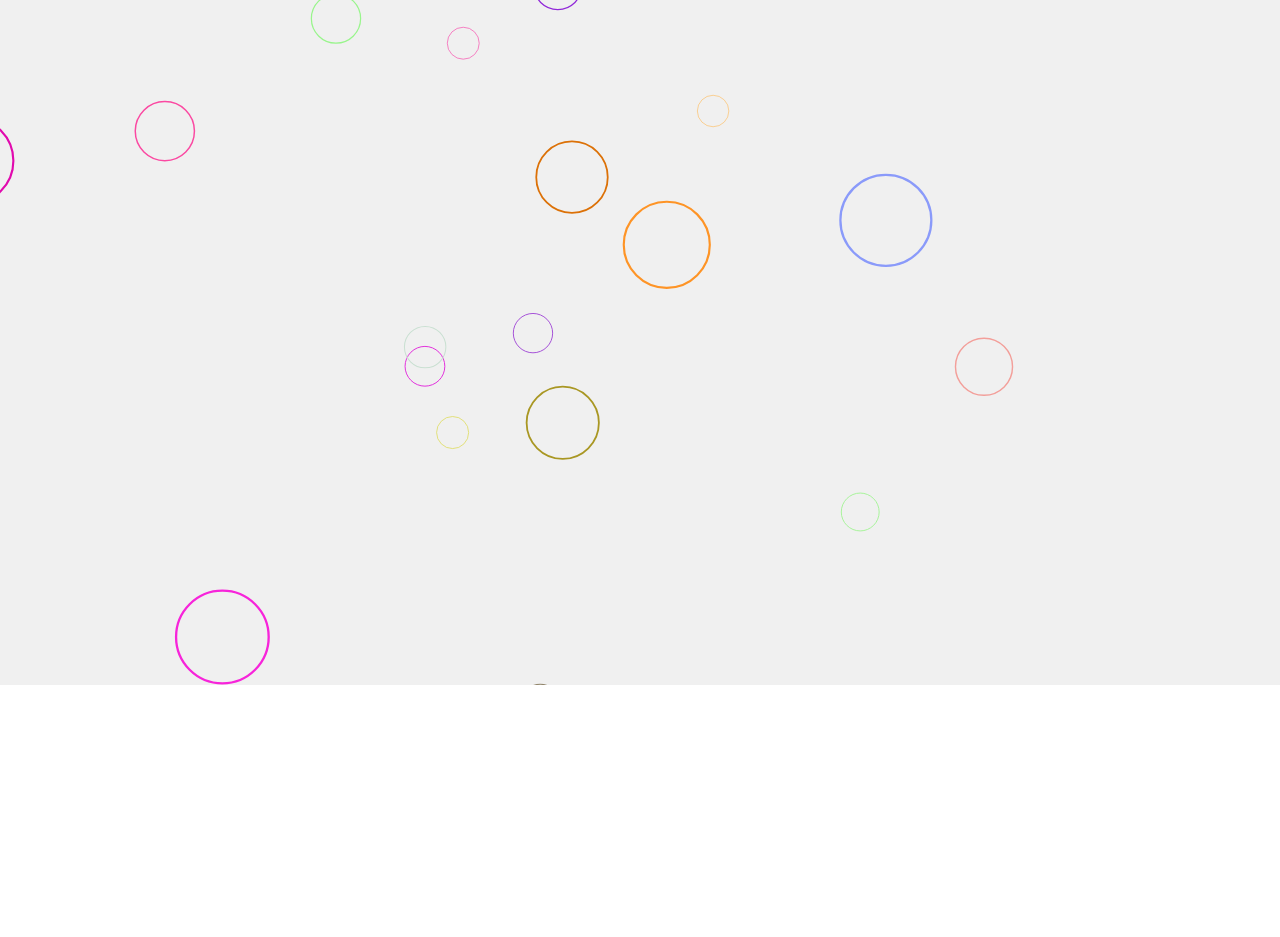
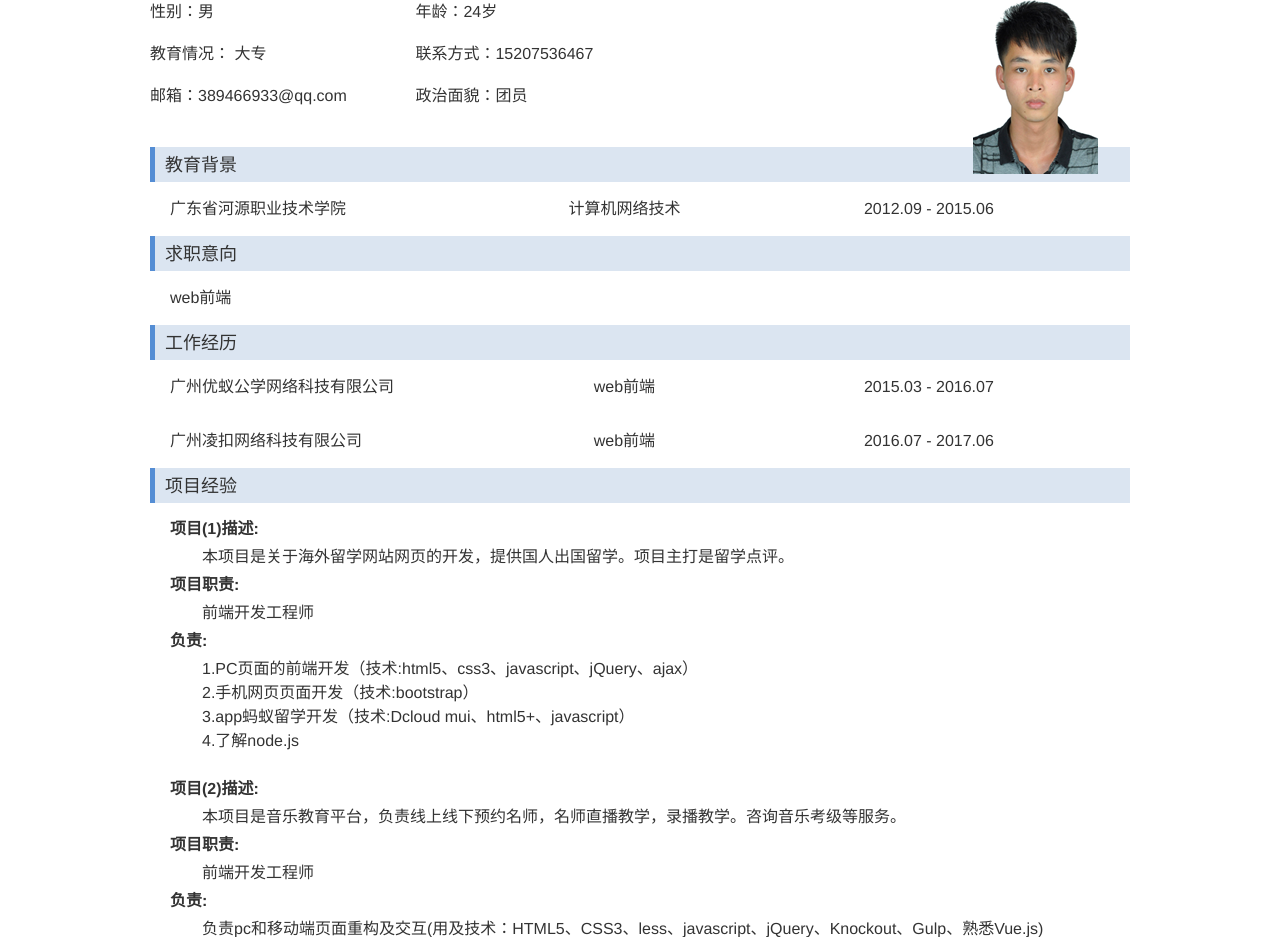
Before and after one commit to RokoHuang/RokoHuang.github.io, a plain HTML site: page about.html in a window 1280 px wide. Shown: the part 115-1052 px from the top of the page. Before the commit the page ends 808 px from the top, so only its background shows below. Drawn offline with Linux system fonts and the light colour scheme.

Commit message:
'update'

```diff
--- a/about.html
+++ b/about.html
@@ -16,7 +16,100 @@
 
 		<div class="Roko">
 			<div class="r-about">
-				<h3>关于我</h3>
+				<h3>黄浩简历</h3>
+				<div class="r-int">
+					<img src="img/Roko (2).png"/>
+					<li>
+						<span>性别：男</span>
+						<span>年龄：24岁</span>
+					</li>
+					<li>
+						<span>教育情况： 大专</span>
+						<span>联系方式：15207536467</span>
+					</li>
+					<li>
+						<span>邮箱：389466933@qq.com</span>
+						<span>政治面貌：团员</span>
+					</li>
+				</div>
+				<div class="r-edu r-margin">
+					<div>教育背景</div>
+					<li>
+						<span>广东省河源职业技术学院</span>
+						<span>计算机网络技术</span>
+						<span>2012.09 - 2015.06</span>
+					</li>
+				</div>
+				<div class="r-edu">
+					<div>求职意向</div>
+					<li>
+						<span>web前端</span>
+					</li>
+				</div>
+				<div class="r-edu">
+					<div>工作经历</div>
+					<li>
+						<span>广州优蚁公学网络科技有限公司</span>
+						<span>web前端</span>
+						<span> 2015.03 - 2016.07</span>
+					</li>
+					<li>
+						<span>广州凌扣网络科技有限公司</span>
+						<span>web前端</span>
+						<span> 2016.07 - 2017.06</span>
+					</li>
+				</div>
+				<div class="r-edu">
+					<div>项目经验</div>
+					<li style="padding: 10px 20px;">
+						<h3>项目(1)描述:</h3>
+						<p>本项目是关于海外留学网站网页的开发，提供国人出国留学。项目主打是留学点评。</p>
+						<h3>项目职责:</h3>
+							<p>前端开发工程师</p>
+						<h3>负责:</h3>
+						<p>1.PC页面的前端开发（技术:html5、css3、javascript、jQuery、ajax）</p>
+						<p>2.手机网页页面开发（技术:bootstrap）</p>
+						<p>3.app蚂蚁留学开发（技术:Dcloud   mui、html5+、javascript）</p>
+						<p>4.了解node.js</p>
+					</li>
+					<li style="padding: 10px 20px;">
+						<h3>项目(2)描述:</h3>
+						<p>本项目是音乐教育平台，负责线上线下预约名师，名师直播教学，录播教学。咨询音乐考级等服务。</p>
+						<h3>项目职责:</h3>
+							<p>前端开发工程师</p>
+						<h3>负责:</h3>
+						<p>负责pc和移动端页面重构及交互(用及技术：HTML5、CSS3、less、javascript、jQuery、Knockout、Gulp、熟悉Vue.js)</p>
+					</li>
+					<li style="padding: 10px 20px;">
+						<h3>项目(3)描述:</h3>
+						<p>在微信端(微信小程序)提供方便学生考级咨询、考级报名及考级题试测试(用及技术：wxml、wxcs等)</p>
+						<h3>项目职责:</h3>
+							<p>前端开发工程师</p>
+						<h3>负责:</h3>
+						<p>负责页面重构及数据交互。</p>
+					</li>
+				</div>
+				<div class="r-edu">
+					<div>其他技能</div>
+					<li style="padding: 10px 20px;">
+						普通话，粤语一般<br />
+						计算机英语中级证书<br />
+						全国计算机信息高新技术办公软件应用模块（Windows平台Office系列）操作员级（国家职业资格四级）<br />
+						全国计算机等级一级<br />
+
+					</li>
+				</div>
+				<div class="r-edu">
+					<div>自我评价</div>
+					<li style="padding: 10px 20px;">
+						自学能力、解决问题能力强。<br />
+						热爱编程并且每天坚持学习编程语言一小时以上（业余时间）。<br />
+						性格开朗，善于与团队沟通协调。<br />
+						热爱运动（跑步、羽毛球、篮球）。<br />
+
+
+					</li>
+				</div>
 			</div>
 		</div>
 
@@ -72,7 +165,7 @@
 				info.innerHTML = '';
 				container.appendChild( info );
 
-				camera = new THREE.PerspectiveCamera( 70, window.innerWidth / window.innerHeight, 1, 10000 );
+				camera = new THREE.PerspectiveCamera( 70, window.innerWidth / document.body.scrollHeight, 1, 10000 );
 				camera.position.set( 0, 3000, 5000 );
 
 				scene = new THREE.Scene();
@@ -96,7 +189,7 @@
 				renderer = new THREE.CanvasRenderer();
 				renderer.setClearColor( 0xf0f0f0 );
 				renderer.setPixelRatio( window.devicePixelRatio );
-				renderer.setSize( window.innerWidth, window.innerHeight );
+				renderer.setSize( window.innerWidth, document.body.scrollHeight );
 				container.appendChild( renderer.domElement );
 
 				stats = new Stats();
@@ -112,10 +205,10 @@
 
 			function onWindowResize() {
 
-				camera.aspect = window.innerWidth / window.innerHeight;
+				camera.aspect = window.innerWidth / document.body.scrollHeight;
 				camera.updateProjectionMatrix();
 
-				renderer.setSize( window.innerWidth, window.innerHeight );
+				renderer.setSize( window.innerWidth, document.body.scrollHeight );
 
 			}
 
@@ -124,7 +217,7 @@
 				event.preventDefault();
 
 				mouse.x = ( event.clientX / window.innerWidth ) * 2 - 1;
-				mouse.y = - ( event.clientY / window.innerHeight ) * 2 + 1;
+				mouse.y = - ( event.clientY / document.body.scrollHeight ) * 2 + 1;
 
 			}
 
--- a/css/about.css
+++ b/css/about.css
@@ -1,15 +1,67 @@
-.Roko{
+.Roko {
 	position: absolute;
 	z-index: 31;
 	width: 90%;
 	margin: 0 5%;
 }
 
-.r-about{
+.r-about {
+	width: 980px;
+	margin: 0 auto;
+}
+
+.r-about>h3 {
+	text-align: center;
+	margin: 25px 0;
+	font-size: 28px;
+}
+
+.r-int li span {
+	display: inline-block;
+	width: 260px;
+	font-size: 16px;
+	line-height: 42px;
+}
+
+.r-int>img {
+	float: right;
+	margin-right: 30px;
+}
+
+.r-margin {
+	margin-top: 30px;
+}
+
+.r-edu div {
+	padding: 5px 0 3px 10px;
+	border-left: 5px solid #548DD4;
+	background-color: #DBE5F1;
+	font-size: 18px;
+}
+
+.r-edu li {
+	font-size: 16px;
+	padding: 0 20px;
+}
+
+.r-edu li span {
+	display: inline-block;
+	font-size: 16px;
+	width: 300px;
 	text-align: center;
 }
 
-.r-about h3{
-	margin: 50px 0;
-	font-size: 31px;
+.r-edu li span:first-child {
+	text-align: left;
+	padding: 15px 0;
 }
+
+.r-edu li h3 {
+	font-weight: 600;
+	font-size: 16px;
+}
+
+.r-edu li p {
+	font-size: 16px;
+	text-indent: 2em;
+}
```
Also changed, not shown: index.html (+1 -1 lines), img/Roko (2).png (added).
